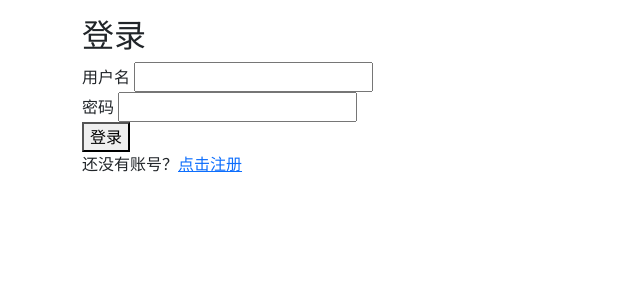
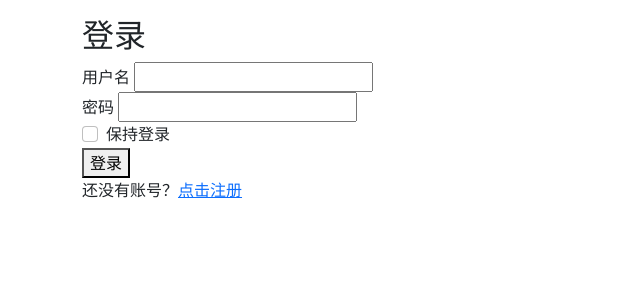
Before and after one commit to windy003/web_note_3, a Flask app: page /login in a window 1280 px wide. Shown: the part 56-356 px from the top of the page, without its empty margins (0-640 px from the left). Run offline with Flask 3, Linux system fonts and the light colour scheme; some libraries are stand-ins or nearby versions.

Commit message:
添加了  保持登陆  的功能

```diff
--- a/app.py
+++ b/app.py
@@ -1,5 +1,5 @@
 from flask import Flask, render_template, request, redirect, url_for, flash, abort, jsonify
-from datetime import datetime
+from datetime import datetime, timedelta
 import sqlite3
 import os
 from flask_sqlalchemy import SQLAlchemy
@@ -17,6 +17,7 @@ dotenv.load_dotenv()
 app = Flask(__name__)
 app.config['SECRET_KEY'] = os.getenv('SECRET_KEY')  # 使用安全的随机字符串
 app.config['SQLALCHEMY_DATABASE_URI'] = 'sqlite:///notes.db'
+app.config['REMEMBER_COOKIE_DURATION'] = timedelta(days=30)  # 保持登录30天
 db = SQLAlchemy(app)
 login_manager = LoginManager()
 login_manager.init_app(app)
@@ -99,8 +100,8 @@ def login():
     form = LoginForm()
     if form.validate_on_submit():
         user = User.query.filter_by(username=form.username.data).first()
-        if user and user.check_password(form.password.data):
-            login_user(user)
+        if user and check_password_hash(user.password_hash, form.password.data):
+            login_user(user, remember=request.form.get('remember') == 'on')
             return redirect(url_for('index'))
         flash('用户名或密码错误')
     return render_template('login.html', form=form)
--- a/templates/login.html
+++ b/templates/login.html
@@ -23,6 +23,10 @@
                 {% endfor %}
             {% endif %}
         </div>
+        <div class="form-group form-check">
+            <input type="checkbox" class="form-check-input" id="remember" name="remember">
+            <label class="form-check-label" for="remember">保持登录</label>
+        </div>
         <button type="submit">登录</button>
     </form>
     <div class="auth-links">
```
